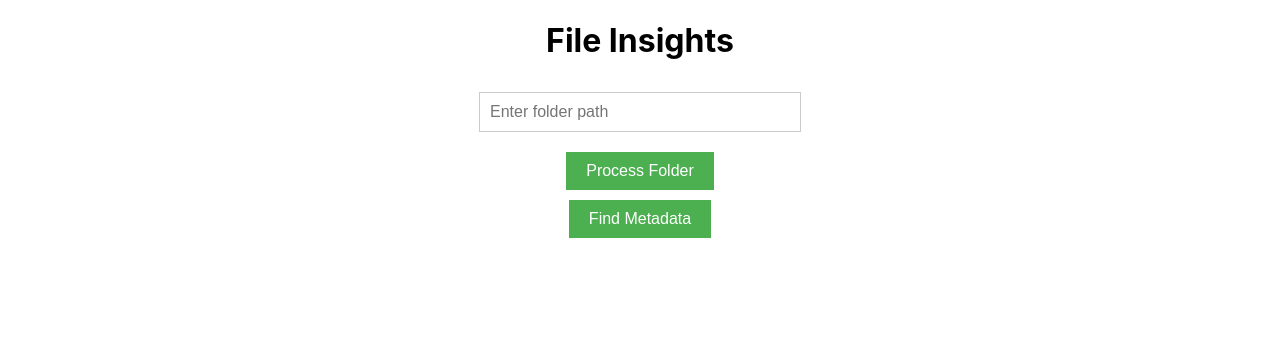
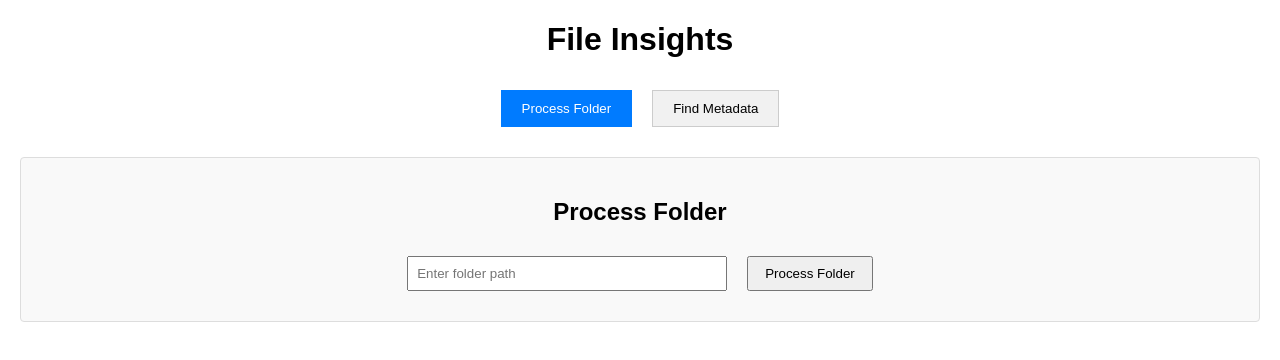
Before and after one commit to anandreddy86/fileinsights-ui, a React (Create React App) app: page / in a window 1280 px wide. Shown: the top 360 px of the page. Built offline with nearby package versions, Linux system fonts and the light colour scheme.

Commit message:
Enhance UI with tab-based navigation and specific path for Find Metadata

```diff
--- a/src/App.css
+++ b/src/App.css
@@ -1,86 +1,53 @@
 .App {
+  font-family: Arial, sans-serif;
+  margin: 20px;
   text-align: center;
-  margin-top: 20px;
 }
 
-.App-logo {
-  height: 40vmin;
-  pointer-events: none;
-}
-
-@media (prefers-reduced-motion: no-preference) {
-  .App-logo {
-    animation: App-logo-spin infinite 20s linear;
-  }
-}
-
-.App-header {
-  background-color: #282c34;
-  min-height: 100vh;
-  display: flex;
-  flex-direction: column;
-  align-items: center;
-  justify-content: center;
-  font-size: calc(10px + 2vmin);
-  color: white;
-}
-
-.App-link {
-  color: #61dafb;
-}
-
-@keyframes App-logo-spin {
-  from {
-    transform: rotate(0deg);
-  }
-  to {
-    transform: rotate(360deg);
-  }
-}
-
-/* New Styles for Folder Input and Button */
 input {
-  padding: 10px;
+  margin: 10px;
+  padding: 8px;
   width: 300px;
-  margin: 10px;
-  border: 1px solid #ccc;
-  font-size: 16px;
 }
 
 button {
-  padding: 10px 20px;
-  border: none;
-  background-color: #4CAF50;
-  color: white;
+  padding: 8px 16px;
+  margin: 10px;
   cursor: pointer;
-  font-size: 16px;
-  margin-top: 10px;
 }
 
 button:disabled {
-  background-color: #ccc;
+  opacity: 0.6;
   cursor: not-allowed;
 }
 
-/* Error Message Styling */
+.tabs {
+  display: flex;
+  justify-content: center;
+  margin-bottom: 20px;
+}
+
+.tab {
+  background-color: #f1f1f1;
+  border: 1px solid #ccc;
+  padding: 10px 20px;
+  cursor: pointer;
+}
+
+.tab.active {
+  background-color: #007bff;
+  color: white;
+  border: 1px solid #007bff;
+}
+
+.tab-content {
+  border: 1px solid #ddd;
+  padding: 20px;
+  border-radius: 4px;
+  background-color: #f9f9f9;
+}
+
 .error {
   color: red;
   margin-top: 10px;
-  font-size: 14px;
 }
-
-/* Metadata List Styling */
-ul {
-  list-style-type: none;
-  padding: 0;
-  margin-top: 20px;
-}
-
-li {
-  margin: 5px 0;
-  font-size: 16px;
-}
-
-li strong {
-  font-weight: bold;
-}
--- a/src/App.js
+++ b/src/App.js
@@ -3,16 +3,24 @@ import axios from "axios";
 import './App.css';
 
 function App() {
+  const [activeTab, setActiveTab] = useState("process"); // Manage active tab
   const [folderPath, setFolderPath] = useState("");
+  const [fetchPath, setFetchPath] = useState(""); // Path input for Find Metadata
   const [metadata, setMetadata] = useState([]);
   const [loading, setLoading] = useState(false);
   const [error, setError] = useState("");
-  const [metadataVisible, setMetadataVisible] = useState(false);  // To control visibility
 
+  // Handle folder path input change for "Process Folder"
   const handleFolderPathChange = (e) => {
     setFolderPath(e.target.value);
   };
 
+  // Handle folder path input change for "Find Metadata"
+  const handleFetchPathChange = (e) => {
+    setFetchPath(e.target.value);
+  };
+
+  // API call to process the folder
   const processFolder = async () => {
     setLoading(true);
     setError("");
@@ -22,7 +30,7 @@ function App() {
       });
       if (response.status === 200) {
         console.log("Folder processed successfully");
-        fetchMetadata(); // Fetch metadata after processing folder
+        setError("Folder processed successfully!");
       }
     } catch (err) {
       setError("Error processing folder.");
@@ -31,16 +39,24 @@ function App() {
     setLoading(false);
   };
 
+  // API call to get metadata for the specified path
   const fetchMetadata = async () => {
     setLoading(true);
     setError("");
+    setMetadata([]);
     try {
+      if (!fetchPath) {
+        setError("Please enter a folder path to fetch metadata.");
+        setLoading(false);
+        return;
+      }
       const response = await axios.get('http://localhost:8080/api/files/metadata', {
-        params: { folderPath }
+        params: { folderPath: fetchPath }
       });
-      if (response.data) {
-        setMetadata(response.data); // Set metadata to state
-        setMetadataVisible(true);  // Show metadata once fetched
+      if (response.data && response.data.length > 0) {
+        setMetadata(response.data);
+      } else {
+        setError("No metadata found for the specified folder path.");
       }
     } catch (err) {
       setError("Error fetching metadata.");
@@ -53,42 +69,56 @@ function App() {
     <div className="App">
       <h1>File Insights</h1>
 
+      {/* Tabs Navigation */}
+      <div className="tabs">
+        <button
+          className={`tab ${activeTab === "process" ? "active" : ""}`}
+          onClick={() => setActiveTab("process")}
+        >
+          Process Folder
+        </button>
+        <button
+          className={`tab ${activeTab === "metadata" ? "active" : ""}`}
+          onClick={() => setActiveTab("metadata")}
+        >
+          Find Metadata
+        </button>
+      </div>
+
+      {/* Tab Content */}
+      <div className="tab-content">
+        {/* Process Folder Tab */}
+        {activeTab === "process" && (
           <div>
+            <h2>Process Folder</h2>
             <input
               type="text"
               value={folderPath}
               onChange={handleFolderPathChange}
               placeholder="Enter folder path"
             />
-      </div>
-
-      <div>
             <button onClick={processFolder} disabled={loading}>
               {loading ? "Processing..." : "Process Folder"}
             </button>
+            {error && <div className="error">{error}</div>}
           </div>
+        )}
 
+        {/* Find Metadata Tab */}
+        {activeTab === "metadata" && (
+          <div>
+            <h2>Find Metadata</h2>
+            <input
+              type="text"
+              value={fetchPath}
+              onChange={handleFetchPathChange}
+              placeholder="Enter folder path to find metadata"
+            />
+            <button onClick={fetchMetadata} disabled={loading}>
+              {loading ? "Fetching..." : "Find Metadata"}
+            </button>
             {error && <div className="error">{error}</div>}
-
-      {/* Button or Tab for Finding Metadata */}
-      <div>
-        {metadataVisible && (
-          <button onClick={() => setMetadataVisible(false)}>
-            Hide Metadata
-          </button>
-        )}
-        {!metadataVisible && (
-          <button onClick={fetchMetadata}>
-            Find Metadata
-          </button>
-        )}
-      </div>
-
-      {/* Display Metadata */}
-      {metadataVisible && (
-        <div>
-          <h2>Metadata for Folder: {folderPath}</h2>
-          {metadata.length > 0 ? (
+            {metadata.length > 0 && (
               <ul>
                 {metadata.map((file, index) => (
                   <li key={index}>
@@ -96,11 +126,10 @@ function App() {
                   </li>
                 ))}
               </ul>
-          ) : (
-            <p>No metadata found.</p>
             )}
           </div>
         )}
+      </div>
     </div>
   );
 }
```
Lines whose indentation alone changed are shown as unchanged.
